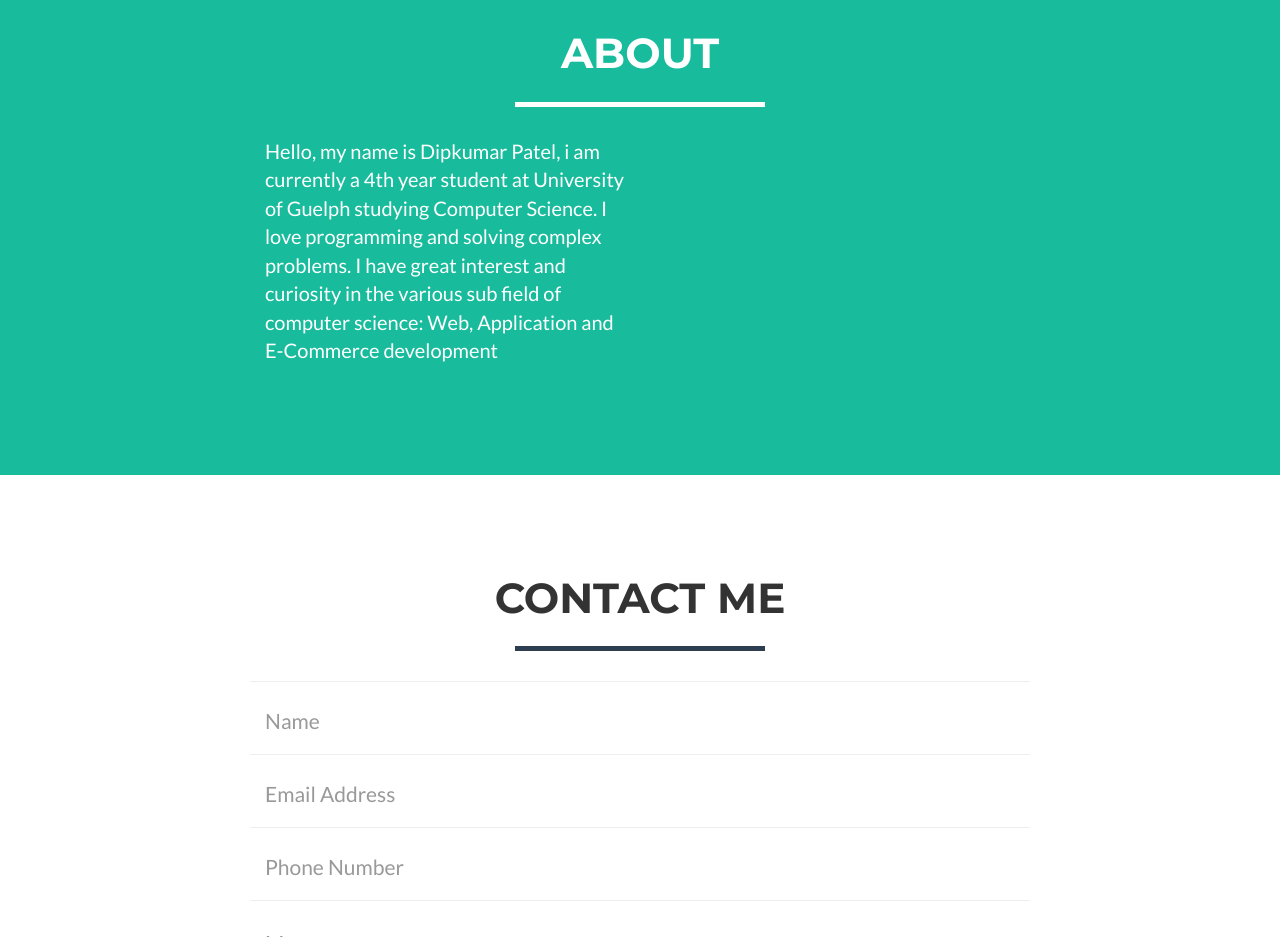
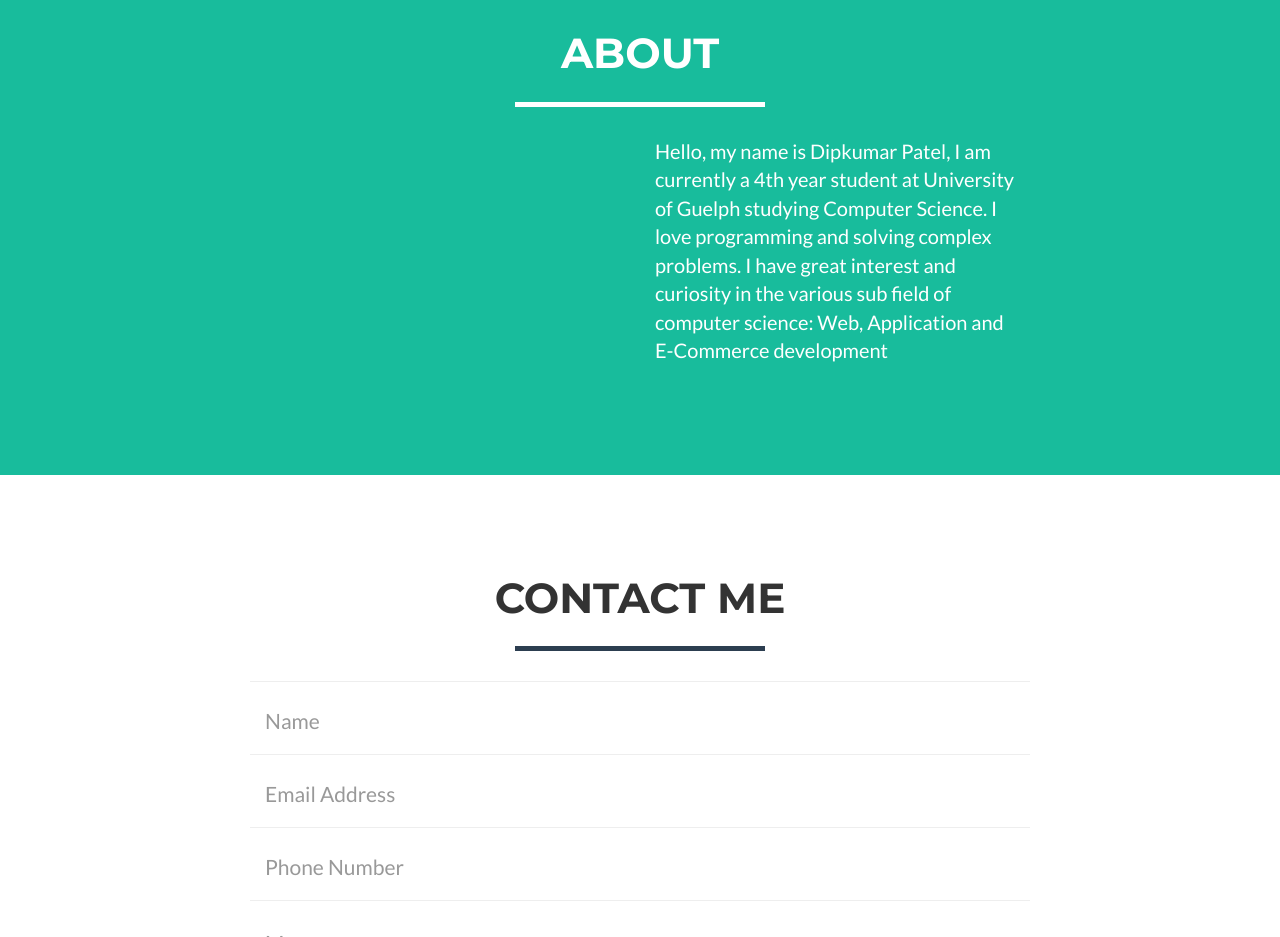
Before and after one commit to dipkpatel/portfolio, a website: page index.html in a window 1280 px wide. Shown: the part 1700-2637 px from the top of the page. Drawn offline with nearby package versions, Linux system fonts and the light colour scheme.

Commit message:
updated few things

```diff
--- a/index.html
+++ b/index.html
@@ -167,8 +167,8 @@
                 </div>
             </div>
             <div class="row">
-                <div class="col-lg-4 col-lg-offset-2">
-                    <p>Hello, my name is Dipkumar Patel, i am currently a 4th year student at University of Guelph studying Computer Science. I love programming and solving complex problems. I have great interest and curiosity in the various sub field of computer science: Web, Application and E-Commerce development</p>
+                <div class="col-lg-4 col-lg-offset-6">
+                    <p>Hello, my name is Dipkumar Patel, I am currently a 4th year student at University of Guelph studying Computer Science. I love programming and solving complex problems. I have great interest and curiosity in the various sub field of computer science: Web, Application and E-Commerce development</p>
                 </div><!--
                 <div class="col-lg-4">
                     <p>Whether you're a student looking to showcase your work, a professional looking to attract clients, or a graphic artist looking to share your projects, this template is the perfect starting point!</p>
```
